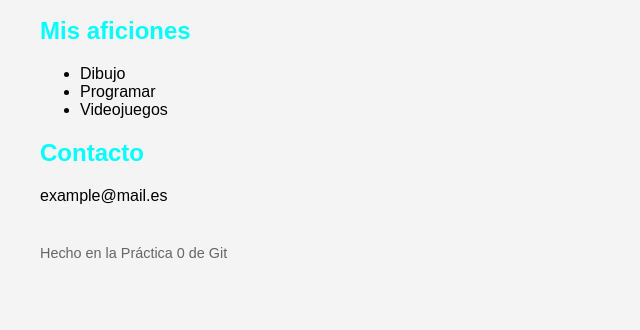
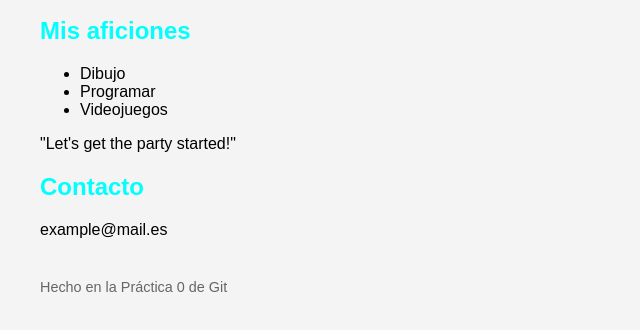
Before and after one commit to mariaalcobendas/MI_PRIMER_REPO, a plain HTML site: page index.html in a window 1280 px wide. Shown: the part 236-566 px from the top of the page, without its empty margins (0-640 px from the left). Drawn offline with Linux system fonts and the light colour scheme.

Commit message:
Añadir nuevo párrafo en index.html

```diff
--- a/index.html
+++ b/index.html
@@ -18,6 +18,7 @@
         <li>Programar</li>
         <li>Videojuegos</li>
     </ul>
+    <p>"Let's get the party started!"</p>
     <h2>Contacto</h2>
     <p>example@mail.es</p>
     <footer><p>Hecho en la Práctica 0 de Git</p></footer>
```
